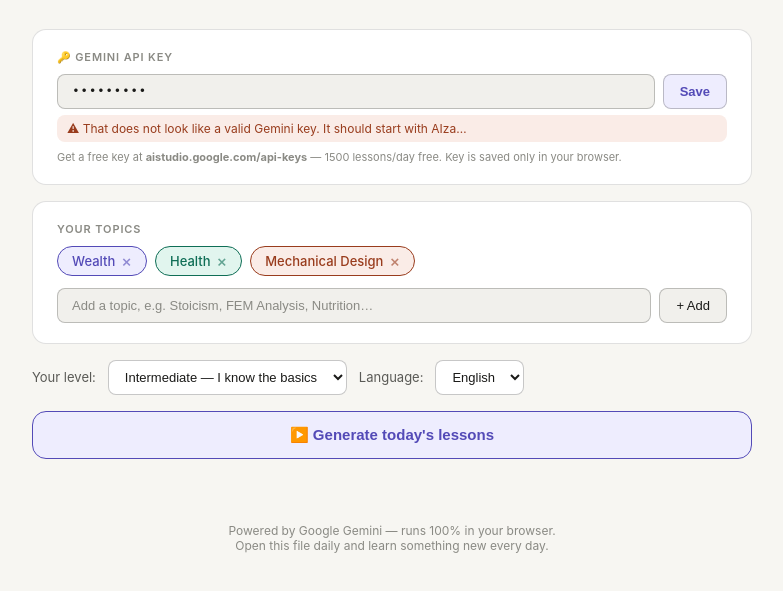
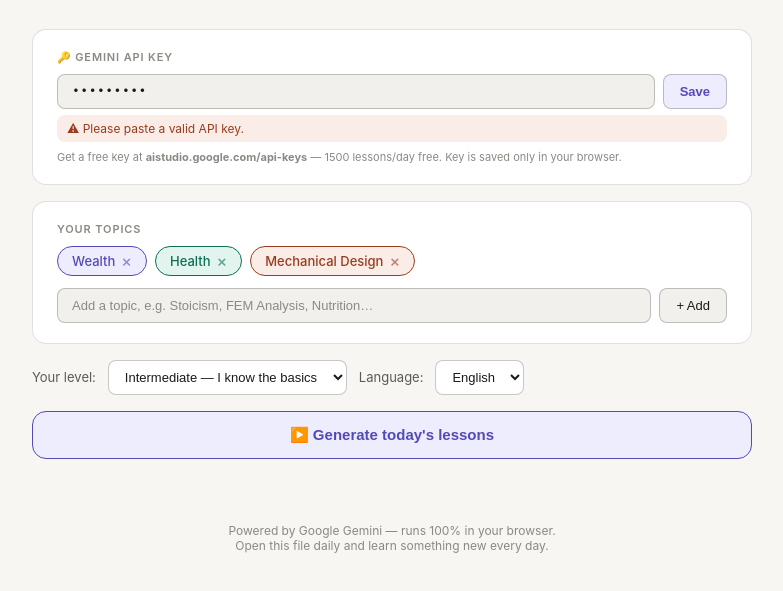
Before and after one commit to shaivaljha/daily-coach, a plain HTML site: page index.html in a window 1280 px wide. Both pictures are taken after typing "Sample123" into the empty fields and a click on the button "Save". Shown: the part 145-736 px from the top of the page, without its empty margins (248-1031 px from the left). Drawn offline with Linux system fonts and the light colour scheme.

Commit message:
Add files via upload
updated

```diff
--- a/index.html
+++ b/index.html
@@ -281,9 +281,9 @@ let openState = {};
 function saveKey() {
   const val = document.getElementById('apiKeyInput').value.trim();
   const status = document.getElementById('keyStatus');
-  if (!val.startsWith('AIza')) {
+  if (!val || val.length < 10) {
     status.className = 'key-status err';
-    status.textContent = '⚠ That does not look like a valid Gemini key. It should start with AIza…';
+    status.textContent = '⚠ Please paste a valid API key.';
     return;
   }
   localStorage.setItem('dlc_gemini_key', val);
```
